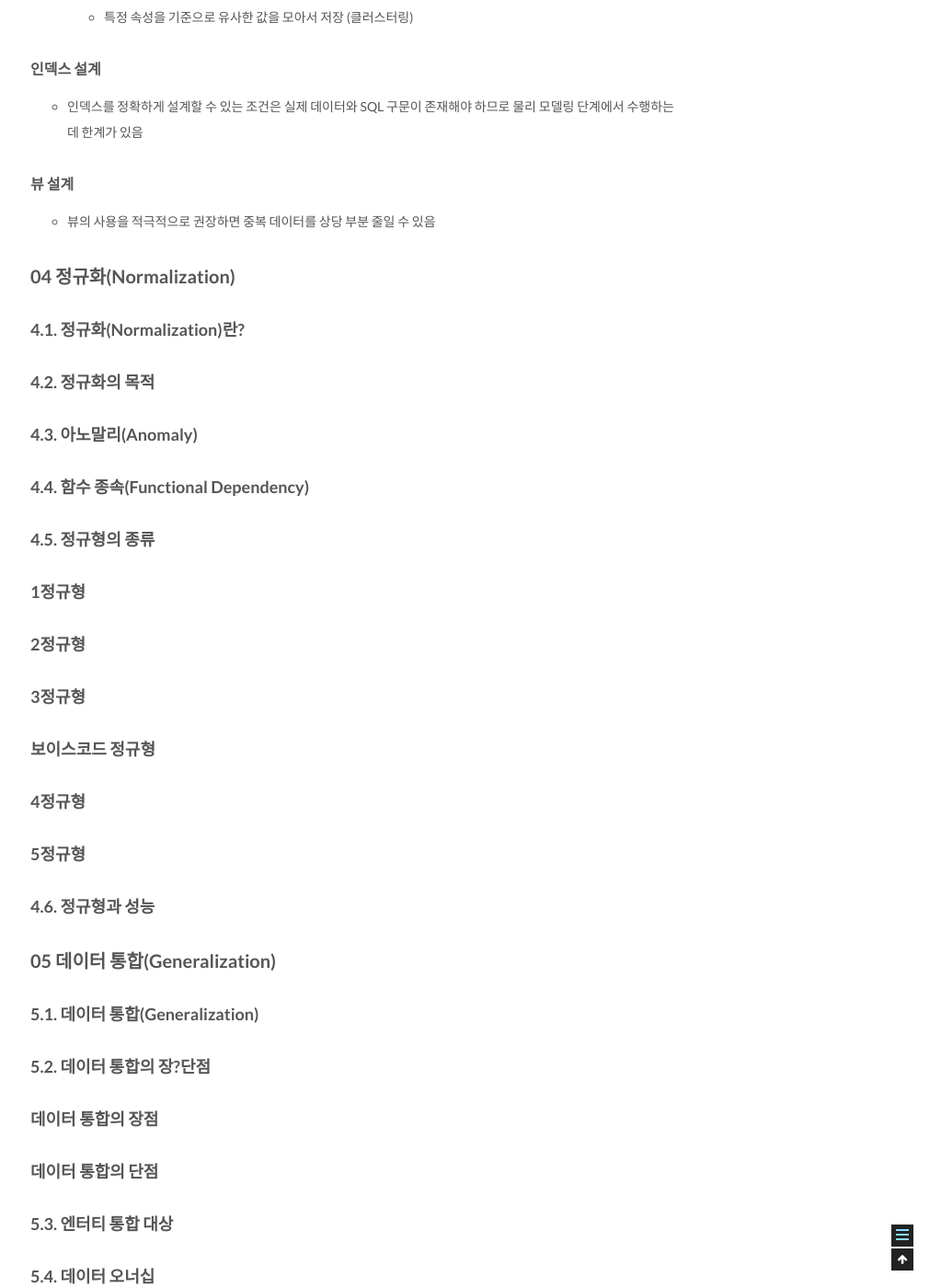
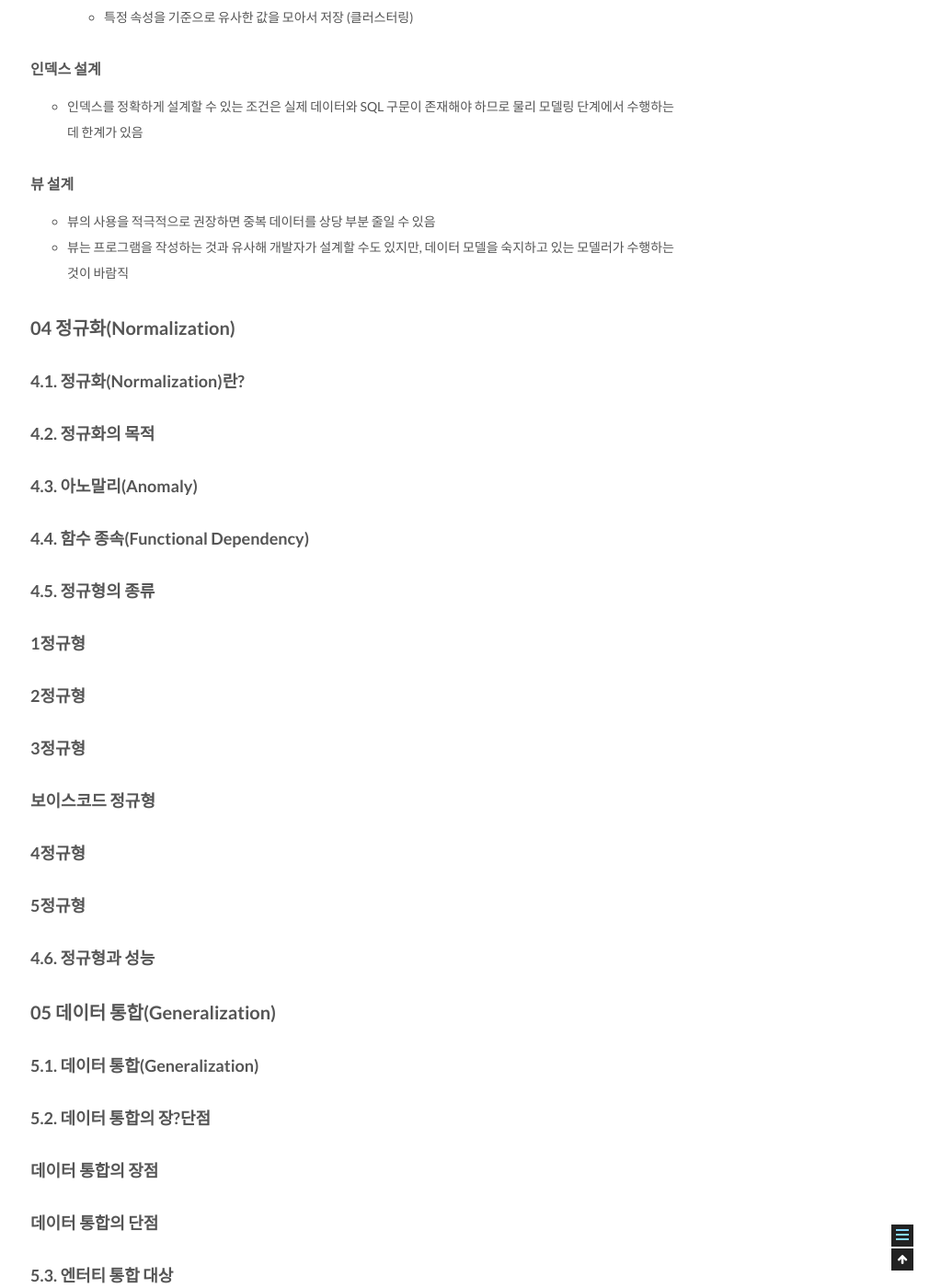
Before and after one commit to csj4032/csj4032.github.io, a Jekyll site: the page built from _posts/2018-05-02-관계형데이터모델링프리미엄가이드.md, in a window 1280 px wide and 1400 px high, scrolled down 10998 px. Shown: the whole window at 92% size, without its empty margins (257-1280 px from the left). Built offline with Jekyll 4.4.1, drawn with Linux system fonts in a browser that asks for light colours; comment, search, counter and statistics services are not loaded.

Commit message:
관계형 데이터 베이스 모델링 포스팅 수정

```diff
--- a/_posts/2018-05-02-관계형데이터모델링프리미엄가이드.md
+++ b/_posts/2018-05-02-관계형데이터모델링프리미엄가이드.md
@@ -337,6 +337,7 @@ comments: true
 
 #### 뷰 설계
 * 뷰의 사용을 적극적으로 권장하면 중복 데이터를 상당 부분 줄일 수 있음
+* 뷰는 프로그램을 작성하는 것과 유사해 개발자가 설계할 수도 있지만, 데이터 모델을 숙지하고 있는 모델러가 수행하는 것이 바람직
 
 ## 04 정규화(Normalization)
 
```
